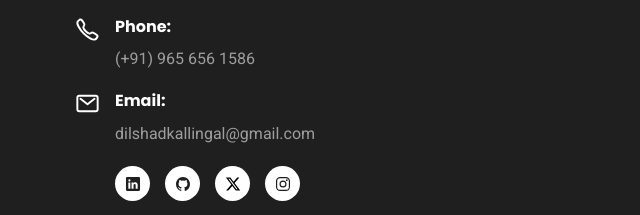
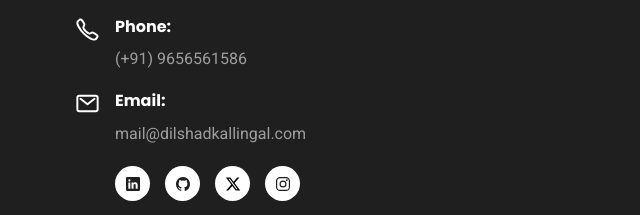
Before and after one commit to dilshadkallingal/dilshadkallingal.github.io, a plain HTML site: page index.html in a window 1280 px wide. Shown: the part 3871-4086 px from the top of the page, 0-640 px from the left. Drawn offline with nearby package versions, Linux system fonts and the light colour scheme; a web font is replaced by a local one.

Commit message:
contact mail changed

```diff
--- a/index.html
+++ b/index.html
@@ -802,7 +802,7 @@
               <div class="wrapper">
                 <h3 class="h4 contact-item-title">Phone:</h3>
 
-                <a href="tel:+919656561586" class="contact-info">(+91) 965 656 1586</a>
+                <a href="tel:+919656561586" class="contact-info">(+91) 9656561586</a>
 
                 <!-- <a href="tel:09765432200" class="contact-info">(09) 765 432 200</a> -->
               </div>
@@ -818,7 +818,7 @@
               <div class="wrapper">
                 <h3 class="h4 contact-item-title">Email:</h3>
 
-                <a href="mailto:dilshadkallingal@gmail.com" class="contact-info">dilshadkallingal@gmail.com</a>
+                <a href="mailto:mail@dilshadkallingal.com" class="contact-info">mail@dilshadkallingal.com</a>
 
                 <!-- <a href="mailto:support@jack.com" class="contact-info">support@jack.com</a> -->
               </div>
```
